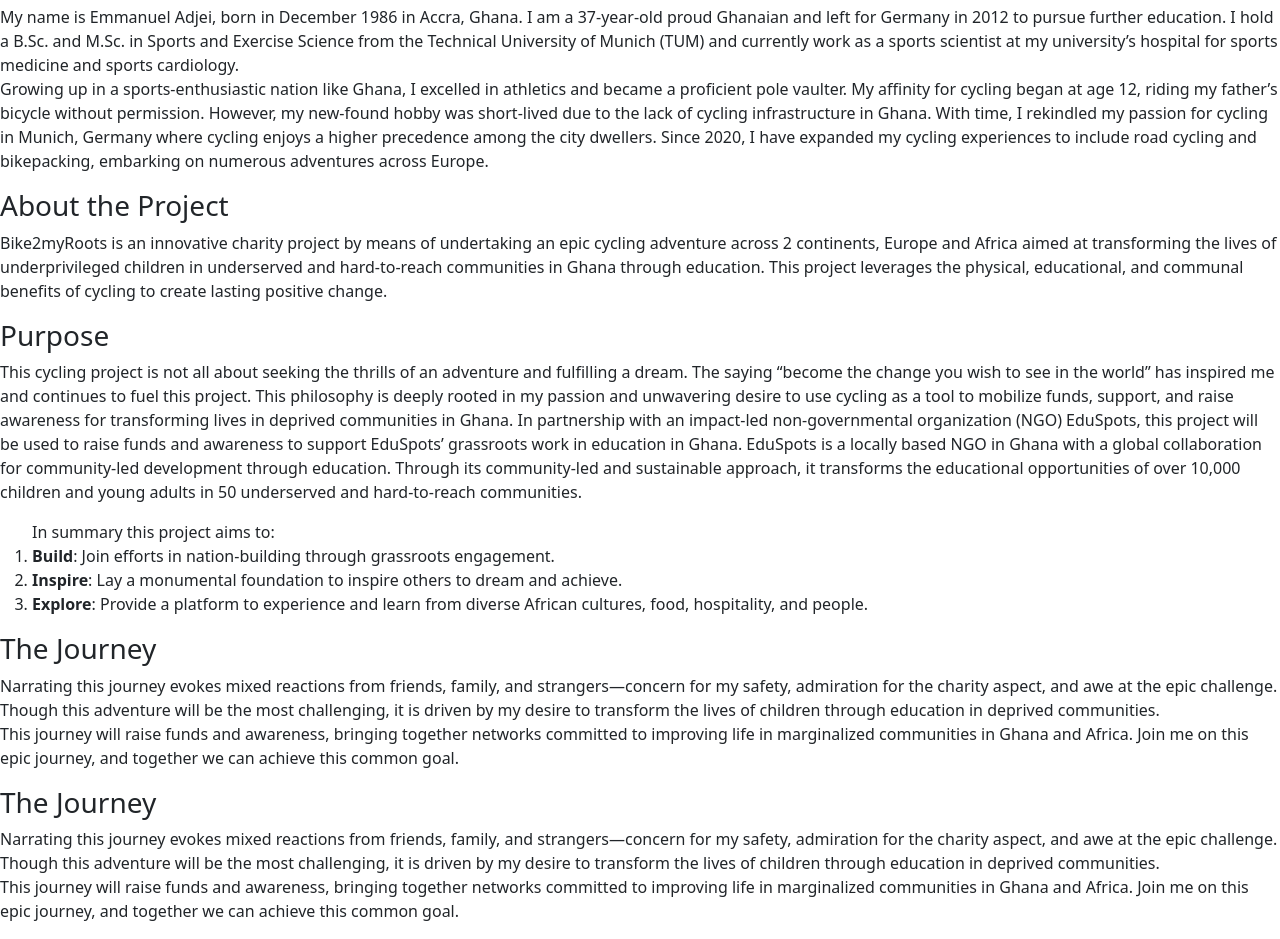
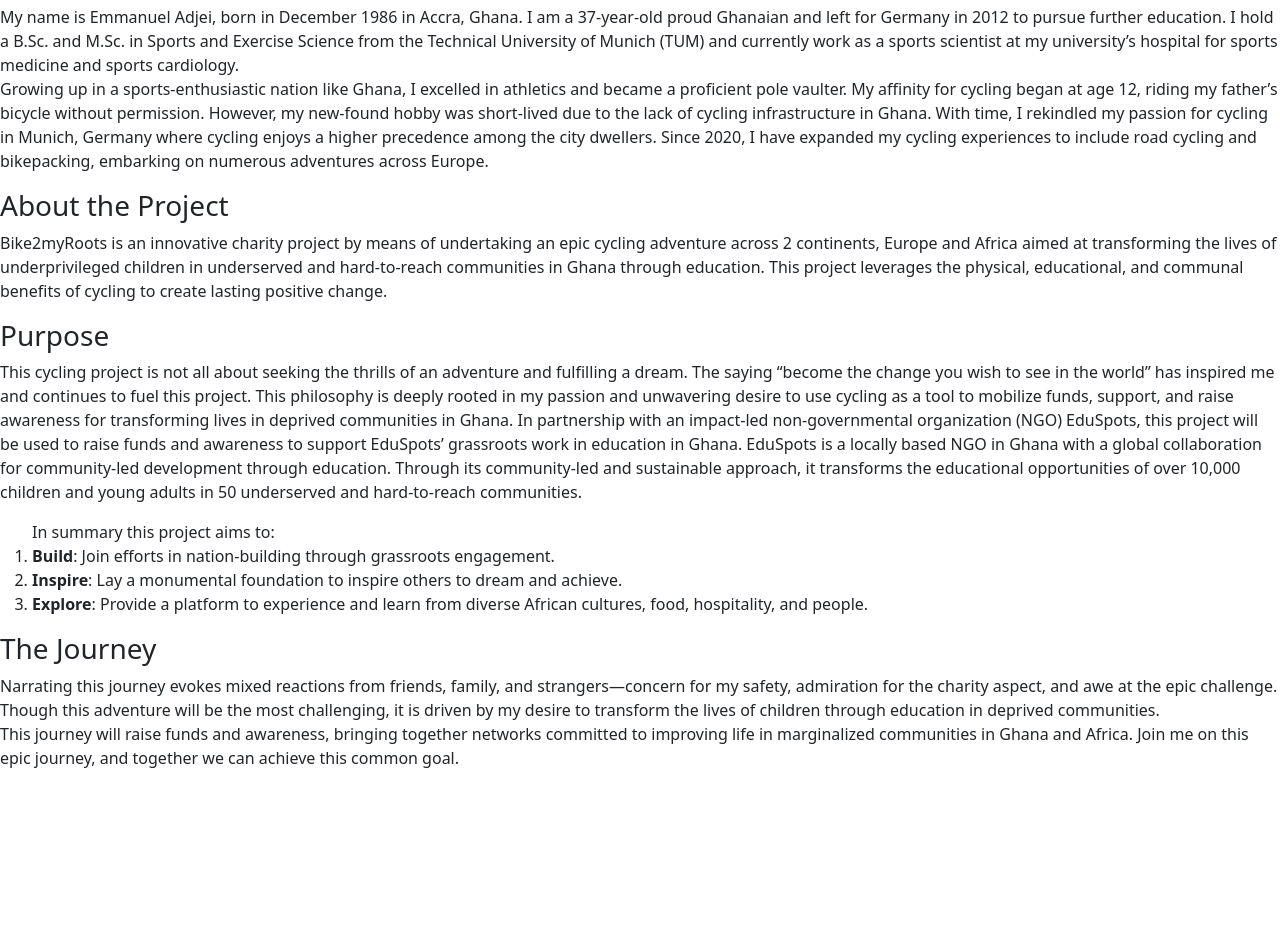
Before and after one commit to AdrianLesch/Bike2MyRoots, a plain HTML site: page About.html in a window 1280 px wide. Shown: the part 139-1078 px from the top of the page. After the commit the page ends 925 px from the top, so only its background shows below. Drawn offline with nearby package versions, Linux system fonts and the light colour scheme.

Commit message:
Corrections

```diff
--- a/About.html
+++ b/About.html
@@ -68,17 +68,6 @@
             we can achieve this common goal.</p>
     </div>
 
-    <div>
-        <h3>The Journey</h3>
-        <p>Narrating this journey evokes mixed reactions from friends, family, and strangers—concern for my safety,
-            admiration for the charity aspect, and awe at the epic challenge. Though this adventure will be the most
-            challenging, it is driven by my desire to transform the lives of children through education in deprived
-            communities.<br />This journey will raise funds and awareness, bringing together networks committed to
-            improving life in marginalized communities in Ghana and Africa. Join me on this epic journey, and together
-            we can achieve this common goal.</p>
-    </div>
-
-
     <script src="https://cdn.jsdelivr.net/npm/bootstrap@5.3.3/dist/js/bootstrap.bundle.min.js"
         integrity="sha384-YvpcrYf0tY3lHB60NNkmXc5s9fDVZLESaAA55NDzOxhy9GkcIdslK1eN7N6jIeHz"
         crossorigin="anonymous"></script>
```
